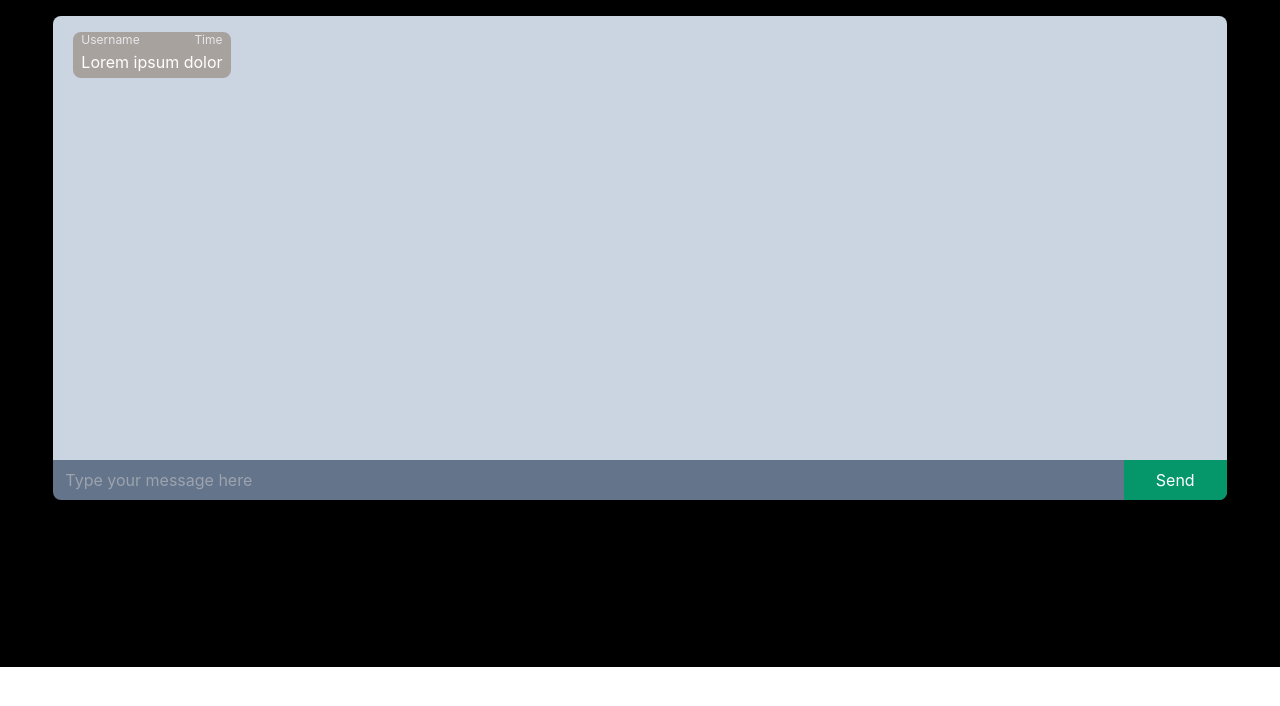
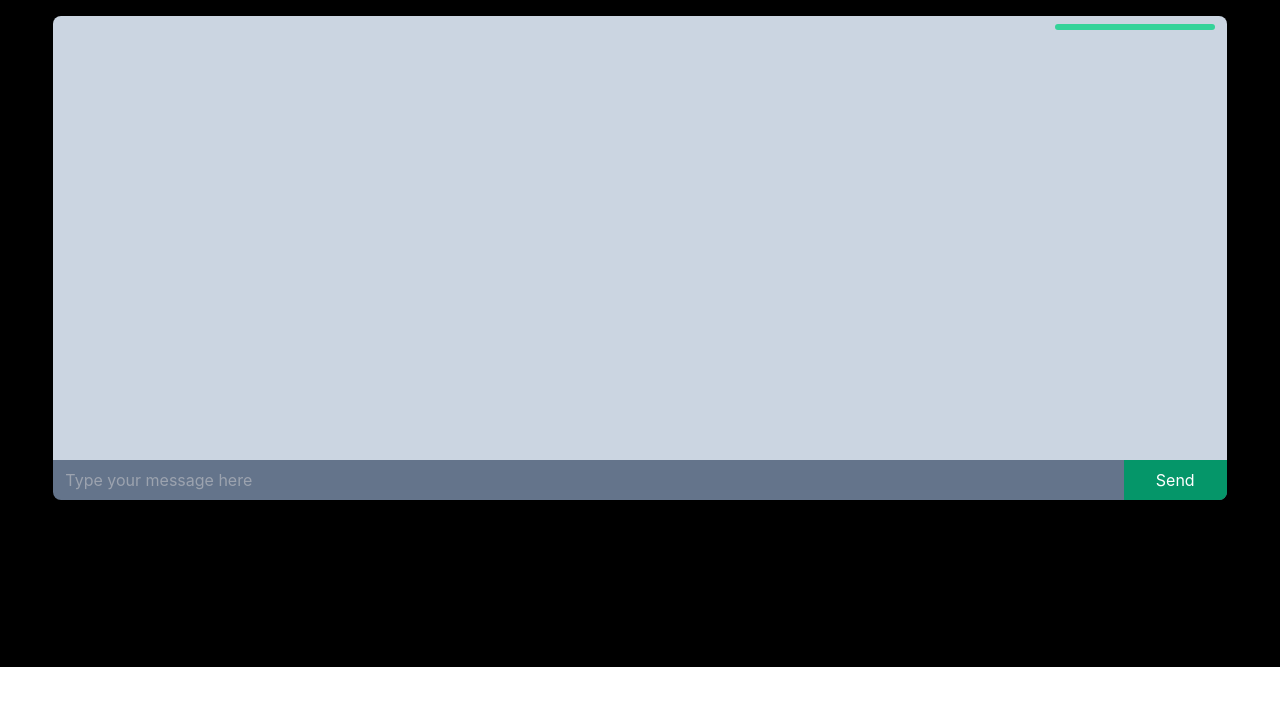
Before and after one commit to Ishwor-git/sukshmaSambad, a React (Create React App) app in the folder client/: page / in a window 1280 px wide. Shown: the top 706 px of the page. Built offline with nearby package versions, Linux system fonts and the light colour scheme.

Commit message:
finalising chat msg using tailwind

```diff
--- a/client/src/components/chatMsg.jsx
+++ b/client/src/components/chatMsg.jsx
@@ -1,14 +1,26 @@
 import React from "react";
 
-const ChatMsg = () => {
+const ChatMsg = ({ key, username, time, content, userType = "sender" }) => {
+  const theme = {
+    sender: {
+      bg: "bg-emerald-400",
+      align: "self-end",
+    },
+    receiver: {
+      bg: "bg-stone-400",
+      align: "self-start",
+    },
+  };
   return (
-    <div className=" w-fit min-w-40 max-w-80 mx-3 my-2 p-2 flex flex-col ">
-      <div className="w-full bg-stone-400 rounded-t-lg text-xs text- flex flex-row items-center justify-between box-border">
-        <p className="text-gray-200 pl-2">Username</p>
-        <p className="text-gray-200 pr-2">Time</p>
+    <div
+      className={`w-fit min-w-40 ${theme[userType].bg} max-w-80 ${theme[userType].align} mx-3 my-2 rounded-lg flex flex-col `}
+    >
+      <div className="w-full text-xs text- flex flex-row items-center justify-between box-border">
+        <p className="text-gray-200 pl-2">{username}</p>
+        <p className="text-gray-200 pr-2">{time}</p>
       </div>
-      <div className="w-full bg-stone-400 rounded-b-lg flex flex-col">
-        <p className="text-white px-2 pt-0.5 pb-1">Lorem ipsum dolor</p>
+      <div className="w-full">
+        <p className="text-white px-2 pt-0.5 pb-1">{content}</p>
       </div>
     </div>
   );
--- a/client/src/components/message/ChatMsg.jsx
+++ /dev/null
@@ -1,18 +0,0 @@
-import React from "react";
-import "./ChatMsg.css";
-
-function ChatMsg(props) {
-  return (
-    <>
-      <div className={`chat-msg ${props.userType}-chat-msg`}>
-        <div className={"chat-msg-header "}>
-          <div className="chat-msg-user">{props.username}</div>
-          <div className="chat-msg-time">{props.time}</div>
-        </div>
-        <div className="chat-msg-content">{props.content}</div>
-      </div>
-    </>
-  );
-}
-
-export default ChatMsg;
```
Also changed, not shown: client/src/components/message/ChatMsg.css (deleted, +0 -38 lines).
